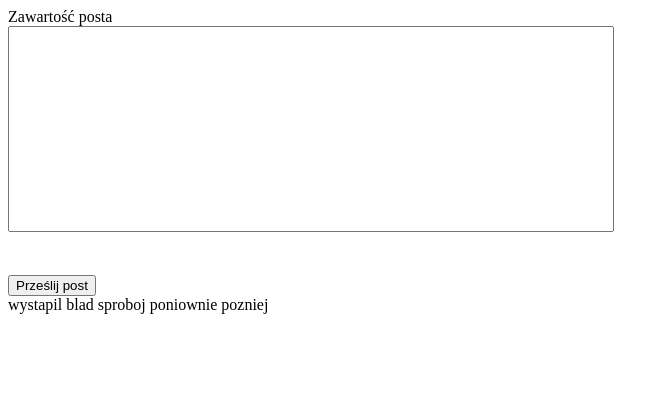
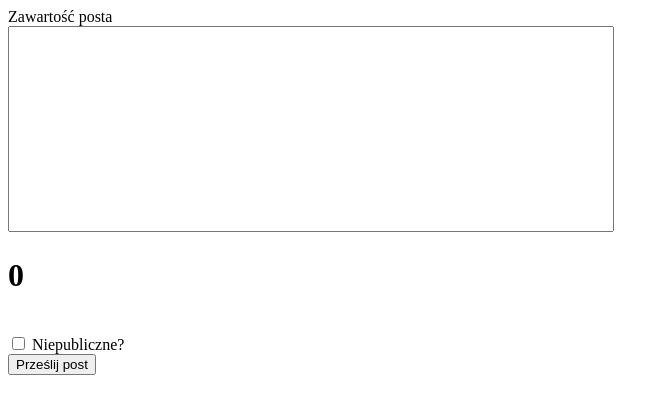
Before and after one commit to Michlinek1/Facebook, a PHP site: page /dodaj.php in a window 1280 px wide. Shown: the top 414 px of the page, without its empty margins (0-669 px from the left). Run offline with PHP 8.4, Linux system fonts and the light colour scheme; the visitor is signed in with stand-in values (Sample User, id 1).

Commit message:
Add files via upload

```diff
--- a/dodaj.php
+++ b/dodaj.php
@@ -14,28 +14,36 @@ if ($_SESSION['zalogowany']!=True) {
     <meta name="viewport" content="width=device-width, initial-scale=1.0">
     <title>Dodawanie posta</title>
     <script defer src="counter.js"></script>
+    <script defer src = "info.js"></script>
     <link rel ="stylesheet" href = "style.css">
 </head>
 <body>
     <form method = "POST">
     Zawartość posta<br>
-    <textarea type="text" id="post1" name="post1" oninput = "funkcja()" maxlength="64" > </textarea>
-    <h1 id="licznik"></h1><br>
+    <textarea type="text" id="post1" name="post1" oninput = "funkcja()" maxlength="64" minlength="10" > </textarea>
+    <h1 id="licznik">0</h1><br>
+    <input type = "checkbox" id ='checkbox'  onclick = "ischecked()" name = "niepubliczne"> Niepubliczne? <br>
     <input type="submit" value="Prześlij post" name="submit">
 </form>
+<div id = "info">
+    <h1 class = "infoh1">Jeśli ustawiłeś na niepubliczne, nikt nie będzie mógł zobaczyć tego postu bez specjalnego linku! </h1>
+</div>
 </body>
 </html>
 <?php
 $pol = mysqli_connect("localhost", "root", "", "baza");
 
-if (isset($_POST["submit"])) {
-    if (!empty($_POST["post1"])) {
+if (!empty($_POST["post1"])) {
+    if(!isset($_POST['niepubliczne'])){
+    mysqli_query($pol,"INSERT INTO posty(login,content, publiczny) VALUES($_SESSION[login],$_POST[post1], 1)");
+    }else{
         mysqli_query($pol,"INSERT INTO posty(login,content) VALUES($_SESSION[login],$_POST[post1])");
     }
-}
-else {
-    echo "wystapil blad sproboj poniownie pozniej";
+
+    header("Location: main.php");
 }
 
 
+
+
 ?>
--- /dev/null
+++ b/info.js
@@ -0,0 +1,11 @@
+const checkbox = document.getElementById("checkbox")
+const text = document.getElementsByClassName("infoh1")[0]
+
+
+function ischecked(){
+    if (checkbox.checked == true){
+        text.style.display = "block";
+      } else {
+        text.style.display = "none";
+      }
+}
--- a/style.css
+++ b/style.css
@@ -54,3 +54,6 @@ a:hover{
     height :200px;
     resize: none;
 }
+.infoh1{
+    display: none;
+}
```
Also changed, not shown: main.php (+15 -8 lines).
